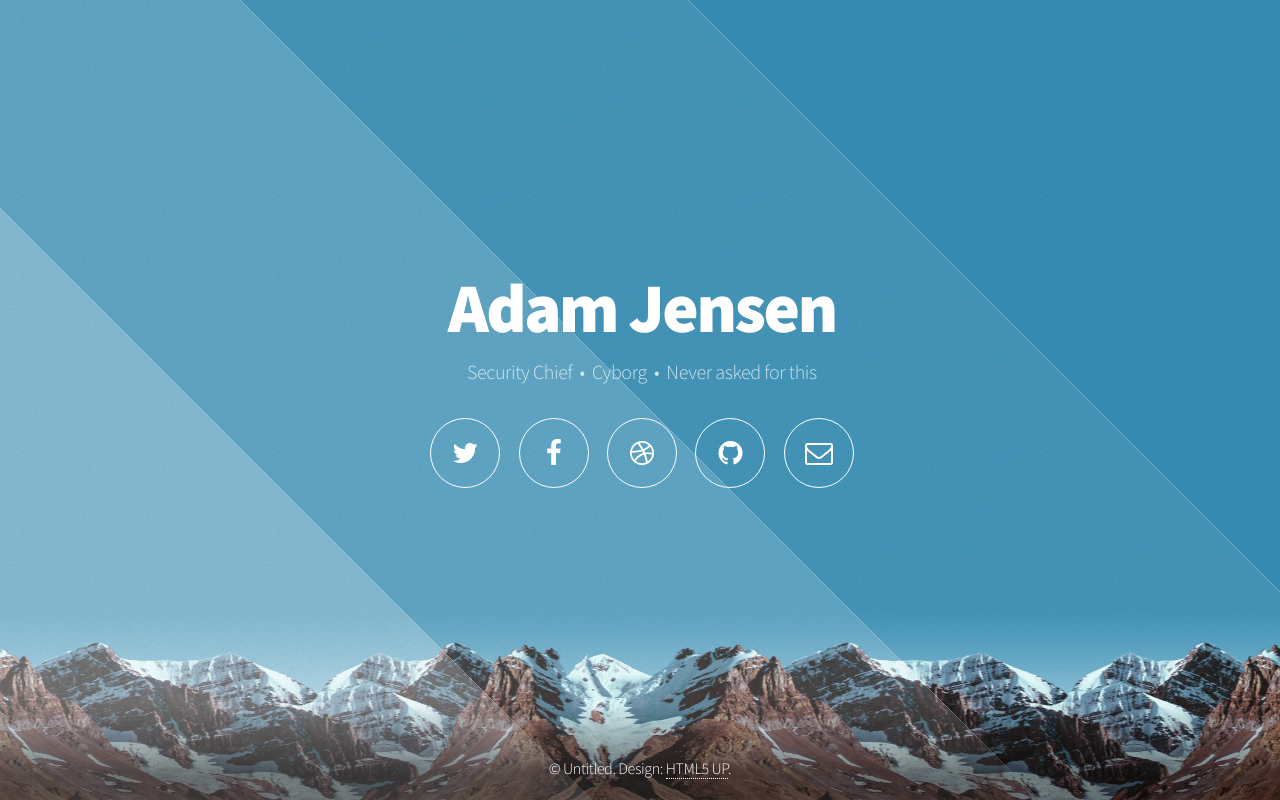
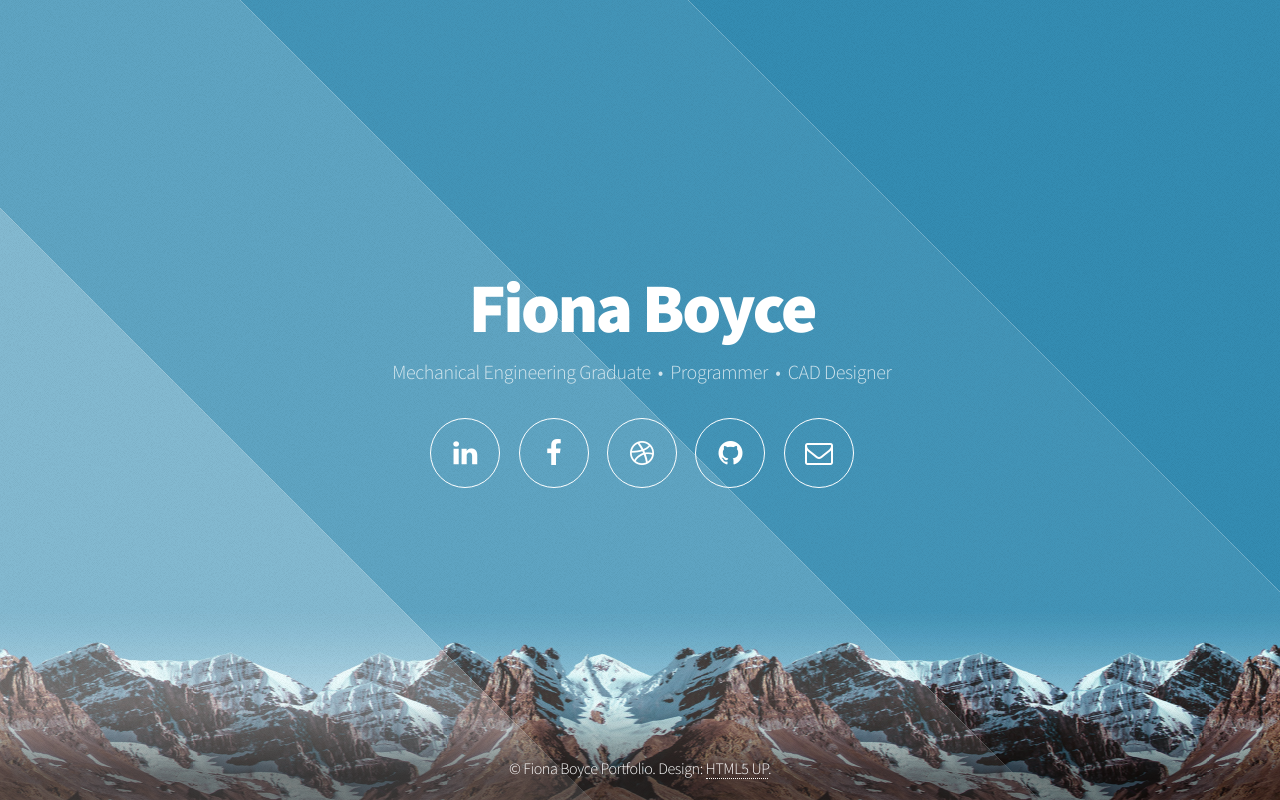
Before and after one commit to fionamboyce/fionamboyce.github.io, a plain HTML site: page index.html in a window 1280 px wide. Drawn offline with Linux system fonts and the light colour scheme.

Commit message:
Updating contact info (test)

```diff
--- a/index.html
+++ b/index.html
@@ -30,11 +30,11 @@
 
 				<!-- Header -->
 					<header id="header">
-						<h1>Adam Jensen</h1>
-						<p>Security Chief &nbsp;&bull;&nbsp; Cyborg &nbsp;&bull;&nbsp; Never asked for this</p>
+						<h1>Fiona Boyce</h1>
+						<p>Mechanical Engineering Graduate &nbsp;&bull;&nbsp; Programmer &nbsp;&bull;&nbsp; CAD Designer</p>
 						<nav>
 							<ul>
-								<li><a href="#" class="icon fa-twitter"><span class="label">Twitter</span></a></li>
+								<li><a href="www.linkedin.com/in/fiona-boyce-42aa54131" class="icon fa-linkedin"><span class="label">LinkedIn</span></a></li>
 								<li><a href="#" class="icon fa-facebook"><span class="label">Facebook</span></a></li>
 								<li><a href="#" class="icon fa-dribbble"><span class="label">Dribbble</span></a></li>
 								<li><a href="#" class="icon fa-github"><span class="label">Github</span></a></li>
@@ -45,7 +45,7 @@
 
 				<!-- Footer -->
 					<footer id="footer">
-						<span class="copyright">&copy; Untitled. Design: <a href="http://html5up.net">HTML5 UP</a>.</span>
+						<span class="copyright">&copy; Fiona Boyce Portfolio. Design: <a href="http://html5up.net">HTML5 UP</a>.</span>
 					</footer>
 
 			</div>
```
